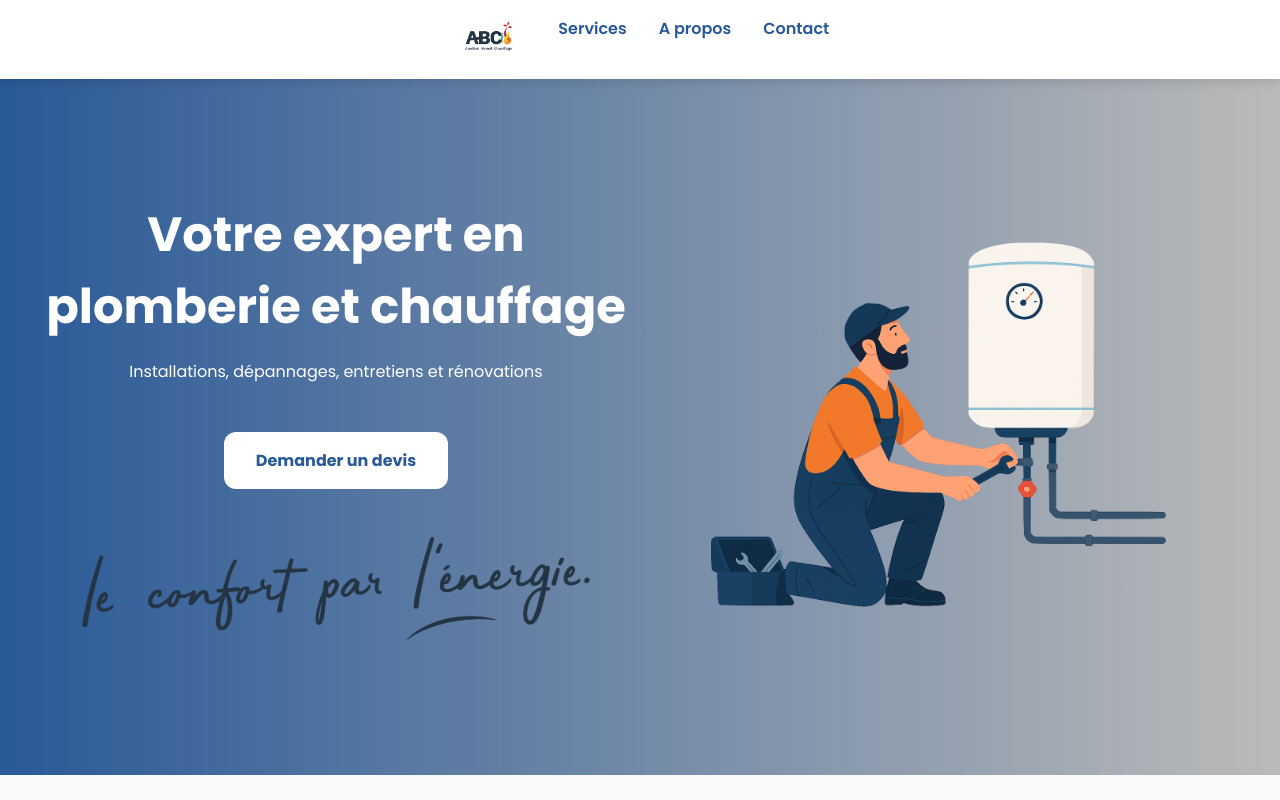
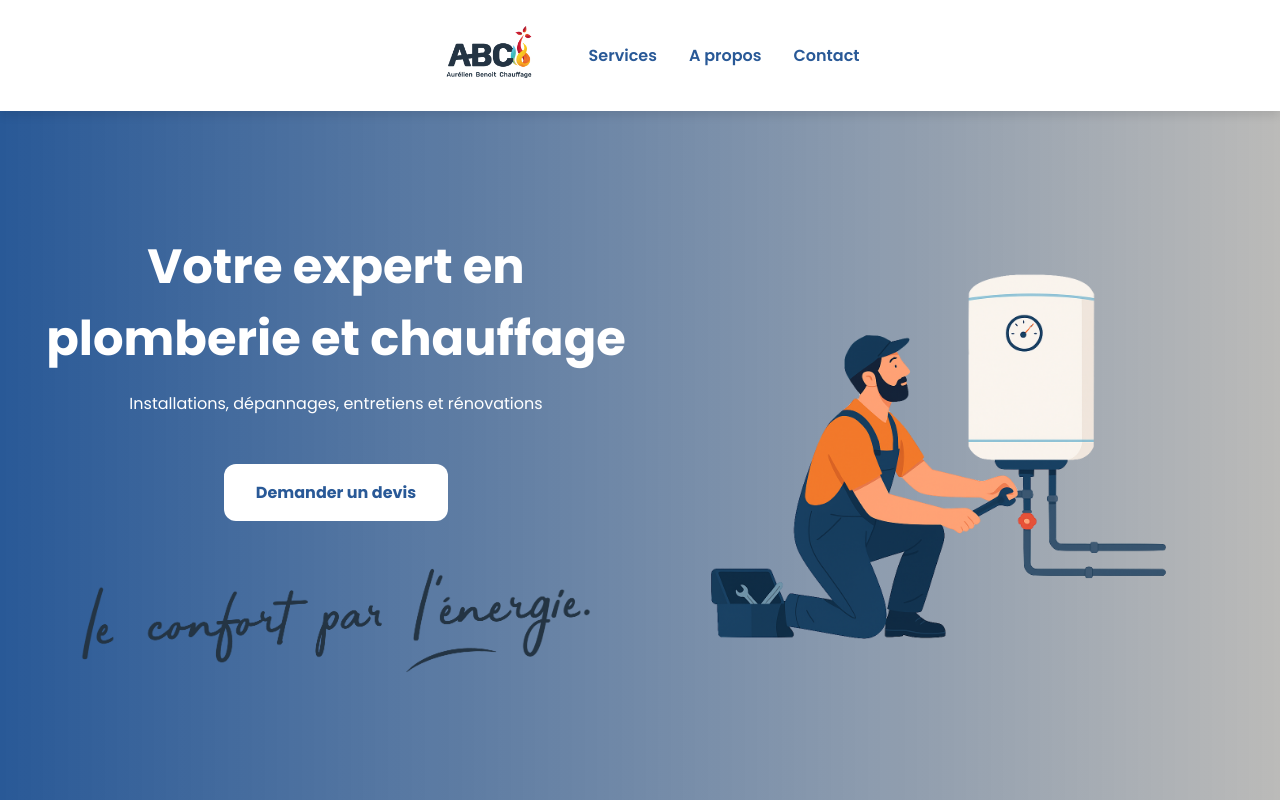
Before and after one commit to Morgan-LC/abc-chauffage, a plain HTML site: page index.html in a window 1280 px wide. Shown: the top 800 px of the page. Drawn offline with nearby package versions, Linux system fonts and the light colour scheme.

Commit message:
fix header

```diff
--- a/style.css
+++ b/style.css
@@ -25,7 +25,7 @@
 
     header h1 {
       margin: 0;
-      font-size: 2.5rem;
+      font-size: 4.5rem;
     }
 
     nav {
@@ -41,7 +41,7 @@
     }
 
     nav .logo img {
-      height: 2.5rem;
+      height: 4.5rem;
       width: 100%;
     }
 
@@ -50,13 +50,13 @@
       text-decoration: none;
       font-weight: 600;
       transition: var(--transition);
+      margin: auto 0;
     }
 
     nav a:hover {
       color: var(--accent-color);
     }
 
-    nav .logo {}
 
     .hero {
       background: linear-gradient(to right, var(--main-color), var(--accent-color));
```
